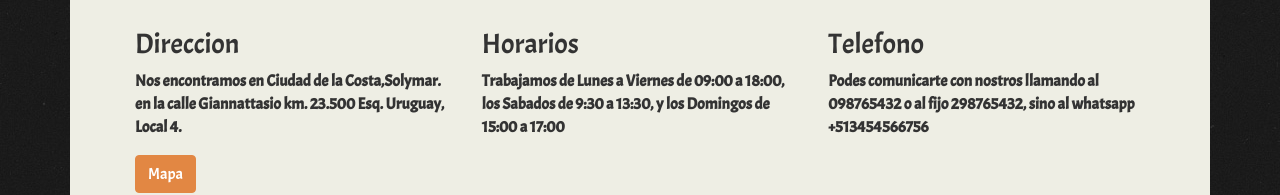
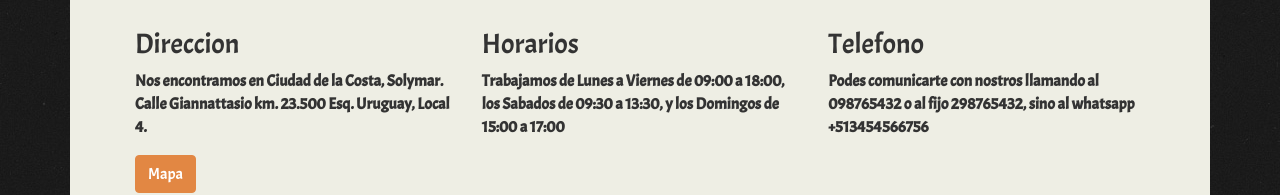
Before and after one commit to santiagorussi94/mi_repo, a plain HTML site: page index.html in a window 1280 px wide. Shown: the part 953-1148 px from the top of the page. Drawn offline with nearby package versions, Linux system fonts and the light colour scheme.

Commit message:
Ajustes gramaticales y agregado cero en horario.

```diff
--- a/index.html
+++ b/index.html
@@ -93,12 +93,12 @@
 		<div class="row bottomCards">
 			<div class="col-md-4 ">
 				<h3>Direccion</h3>
-				<p>Nos encontramos en Ciudad de la Costa,Solymar. en la calle Giannattasio km. 23.500 Esq. Uruguay, Local 4.</p>
+				<p>Nos encontramos en Ciudad de la Costa, Solymar. Calle Giannattasio km. 23.500 Esq. Uruguay, Local 4.</p>
 				<a href="https://goo.gl/maps/jcWuv9CgX1PSqs5C7" class="btn btn-primary" target="_blan">Mapa</a>
 			</div>
 			<div class="col-md-4 ">
 				<h3>Horarios</h3>
-				<p>Trabajamos de Lunes a Viernes de 09:00 a 18:00, los Sabados de 9:30 a 13:30, y los Domingos de 15:00 a 17:00</p>
+				<p>Trabajamos de Lunes a Viernes de 09:00 a 18:00, los Sabados de 09:30 a 13:30, y los Domingos de 15:00 a 17:00</p>
 			</div><div class="col-md-4 ">
 				<h3>Telefono</h3>
 				<p>Podes comunicarte con nostros llamando al 098765432 o al fijo 298765432, sino al whatsapp +513454566756</p>
```
